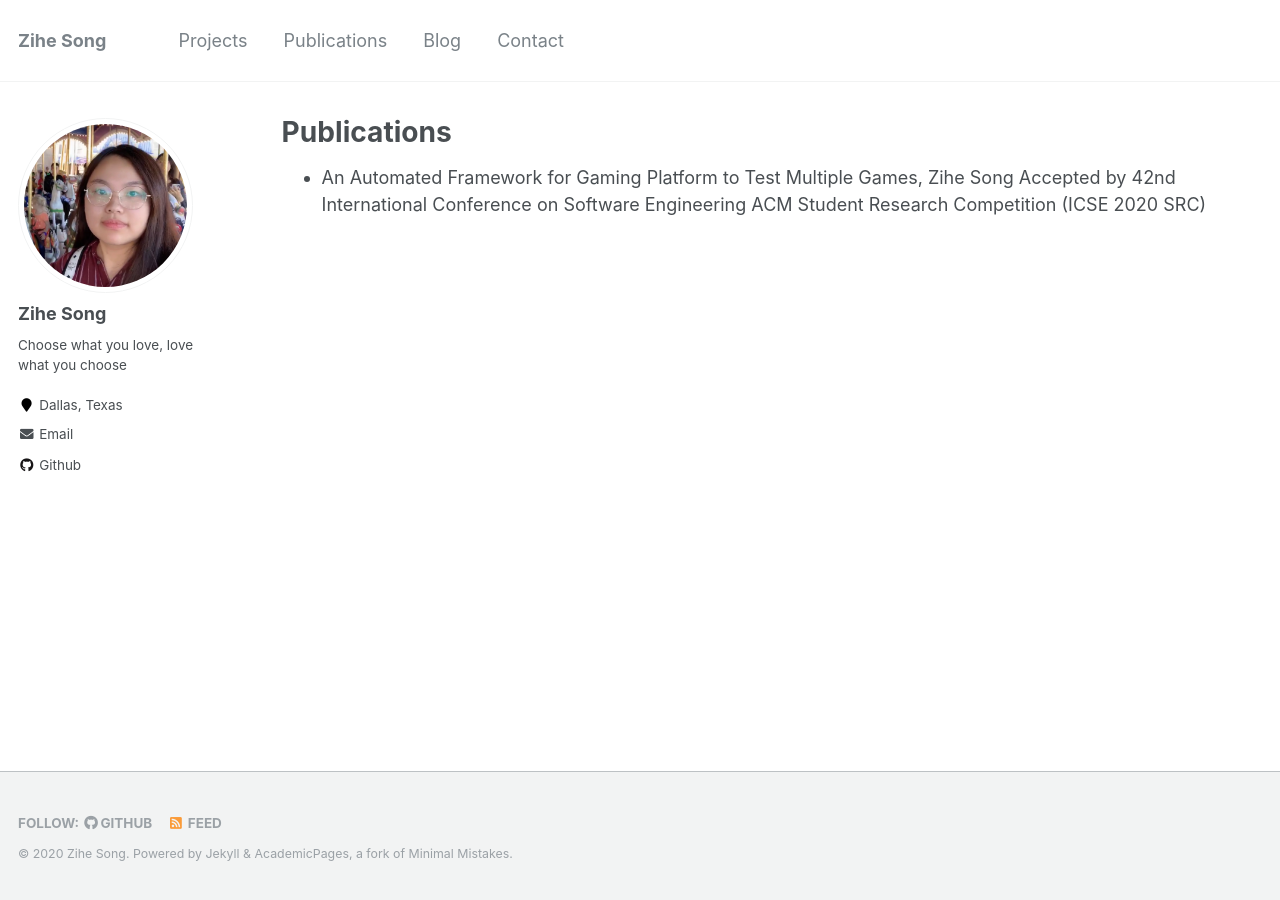
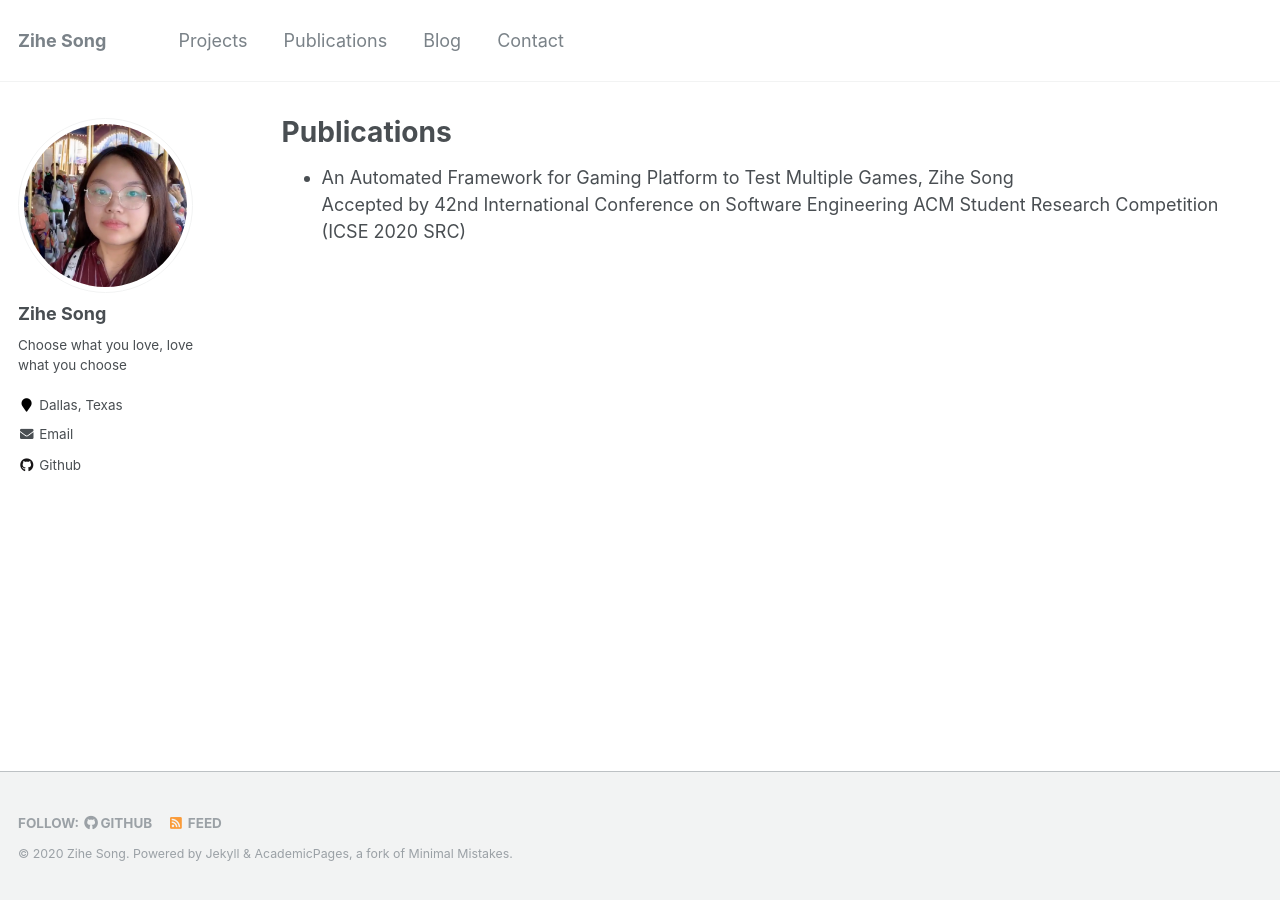
Before and after one commit to zihesong/zihesong.github.io, a Jekyll site: the page built from _pages/cv.md, in a window 1280 px wide. Built offline with Jekyll 4.4.1, drawn with Linux system fonts in a browser that asks for light colours.

Commit message:
Update cv.md

```diff
--- a/_pages/cv.md
+++ b/_pages/cv.md
@@ -9,5 +9,5 @@ redirect_from:
 
 {% include base_path %}
 
-* An Automated Framework for Gaming Platform to Test Multiple Games, Zihe Song
+* An Automated Framework for Gaming Platform to Test Multiple Games, Zihe Song <br>
 Accepted by 42nd International Conference on Software Engineering ACM Student Research Competition (ICSE 2020 SRC)
```
